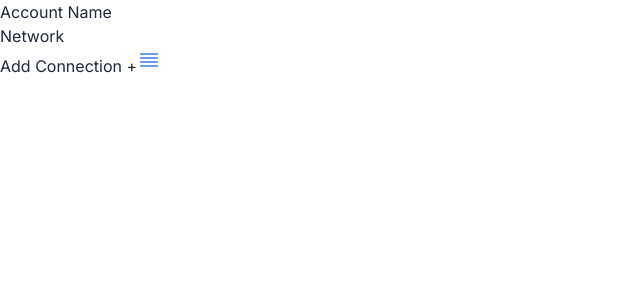
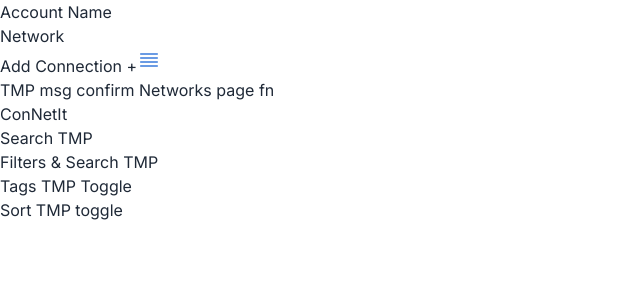
Before and after one commit to FabianoGLentini/ConNetIt, a Next.js app in the folder frontend/: page / in a window 1280 px wide. Shown: the top 300 px of the page, without its empty margins (0-640 px from the left). Built offline with nearby package versions, Linux system fonts and the light colour scheme.

Commit message:
Add: rough page display of relevant component & todo's

```diff
--- a/frontend/app/components/Network.tsx
+++ b/frontend/app/components/Network.tsx
@@ -8,6 +8,7 @@ const Network = () => {
 
     // TODO figure out best way to set evnet listener for each card expand click and hoever effect
     <div>
+      TMP msg confirm Networks page fn
       {/* TODO call card components to create connections display list*/}
     </div>
   );
--- a/frontend/app/page.tsx
+++ b/frontend/app/page.tsx
@@ -1,9 +1,16 @@
+import Network from "./components/Network";
 import NavBar from "./components/NavBar";
+import SearchFilter from "./components/SearchFilter";
 
 export default function Home() {
   return (
+    // TODO check if using fragment best practice
+    // TODO how to properly lay out each section
     <div>
       <NavBar />
+      <Network />
+      <SearchFilter />
+
     </div>
   );
 }
```
